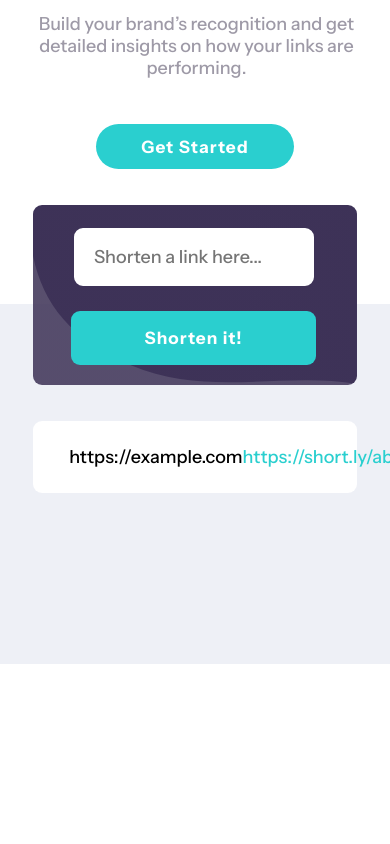
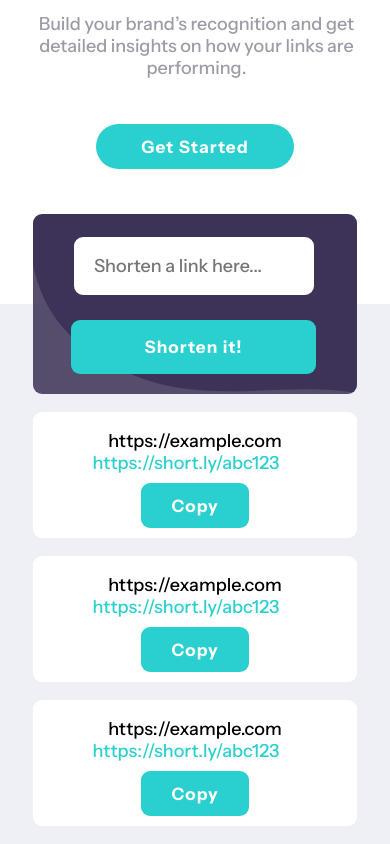
Before and after one commit to klaudiapalubska/URL-Shortening-API-Landing-Page, a website built with Parcel: page index.html in a window 390 px wide. Shown: the part 577-1421 px from the top of the page. Before the commit the page ends 1241 px from the top, so only its background shows below. Built offline with nearby package versions, Linux system fonts and the light colour scheme.

Commit message:
full responsive link section, fix bugs

```diff
--- a/index.html
+++ b/index.html
@@ -119,45 +119,76 @@
           />
         </div>
       </section>
-      <section class="shortener-section">
-        <div class="shortener-section__box">
-          <div class="shortener-section__shorten-it">
-            <div class="shortener-section__field">
+      <section class="shortener-form">
+        <div class="shortener-form__box">
+          <div class="shortener-form__shorten-it">
+            <div class="shortener-form__field">
               <input
-                class="shortener-section__input"
+                class="shortener-form__input"
                 type="text"
                 placeholder="Shorten a link here..."
               />
-              <p class="shortener-section__error-msg paragraph hidden">
+              <p class="shortener-form__error-msg paragraph hidden">
                 Please add a link
               </p>
             </div>
 
             <button
-              class="shortener-section__btn button button--primary-soft paragraph--interactive"
+              class="shortener-form__btn button button--primary-soft paragraph--interactive"
             >
               Shorten it!
             </button>
           </div>
-
-          <ul class="shortened-link__box">
-            <li class="shortened-link">
-              <p class="shortened-link__original paragraph">
+        </div>
+      </section>
+      <section class="shortener-results__bg">
+        <ul class="shortener-results__box">
+          <li class="shortener-results">
+            <p class="shortener-results__original paragraph">
               https://example.com
             </p>
-              <div class="shortened-link__copy-box">
-                <p class="shortened-link__short paragraph">
+            <div class="shortener-results__copy-box">
+              <p class="shortener-results__short paragraph">
                 https://short.ly/abc123
               </p>
               <button
-                  class="shortened-link__copy-button button button--primary-soft paragraph--interactive"
+                class="shortener-results__copy-button button button--primary-soft paragraph--interactive"
+              >
+                Copy
+              </button>
+            </div>
+          </li>
+          <li class="shortener-results">
+            <p class="shortener-results__original paragraph">
+              https://example.com
+            </p>
+            <div class="shortener-results__copy-box">
+              <p class="shortener-results__short paragraph">
+                https://short.ly/abc123
+              </p>
+              <button
+                class="shortener-results__copy-button button button--primary-soft paragraph--interactive"
+              >
+                Copy
+              </button>
+            </div>
+          </li>
+          <li class="shortener-results">
+            <p class="shortener-results__original paragraph">
+              https://example.com
+            </p>
+            <div class="shortener-results__copy-box">
+              <p class="shortener-results__short paragraph">
+                https://short.ly/abc123
+              </p>
+              <button
+                class="shortener-results__copy-button button button--primary-soft paragraph--interactive"
               >
                 Copy
               </button>
             </div>
           </li>
         </ul>
-        </div>
       </section>
       <section class="statistics-section"></section>
       <section class="get-started-section"></section>
--- a/src/sass/components/_shortened-links.scss
+++ b/src/sass/components/_shortened-links.scss
@@ -1,24 +1,46 @@
 @use "../abstracts/index" as a;
 
-.shortened-link {
+.shortener-results {
   @include a.center-flex;
   justify-content: space-between;
   width: 100%;
+  max-width: 84.375rem;
+  height: 4rem;
+  width: 83vw;
+  margin-top: 1rem;
+  padding: 0 2rem;
+  background-color: a.$neutral-0-color;
+  border-radius: a.$main-border-radius;
+  @include a.responsive(a.$mobile-breakpoint) {
+    flex-direction: column;
+    height: 6rem;
+    padding: 1rem;
+  }
+  @include a.responsive(a.$mobile-fix-breakpoint) {
+    height: 7rem;
+  }
+  &__bg {
+    background-color: a.$background-color;
+    padding-bottom: 1rem;
+  }
   &__box {
-    width: 83vw;
-    max-width: 84.375rem;
-    height: 4rem;
-    background-color: a.$neutral-0-color;
-    border-radius: a.$main-border-radius;
     @include a.center-flex;
-    margin-top: 2rem;
-    padding: 0 2rem;
+    flex-direction: column;
   }
   &__original {
-    // font-size: clamp(0.75rem, 2vw, 1rem);
+    @include a.responsive(a.$mobile-fix-breakpoint) {
+    }
   }
   &__copy-box {
     @include a.center-flex;
+    @include a.responsive(a.$mobile-breakpoint) {
+      justify-content: space-between;
+      flex-direction: row;
+      width: 100%;
+    }
+    @include a.responsive(a.$mobile-fix-breakpoint) {
+      flex-direction: column;
+    }
   }
   &__short {
     margin-right: 1rem;
@@ -27,5 +49,8 @@
   &__copy-button {
     width: 6rem;
     height: 2.5rem;
+    @include a.responsive(a.$mobile-fix-breakpoint) {
+      margin-top: 0.5rem;
+    }
   }
 }
--- a/src/sass/pages/_main-page.scss
+++ b/src/sass/pages/_main-page.scss
@@ -95,9 +95,9 @@
   }
 }
 
-.shortener-section {
+.shortener-form {
   background-color: a.$background-color;
-  height: 20rem;
+  height: 5rem;
   margin-top: var(--page-large-margin-top);
   @include a.center-flex;
   &__shorten-it {
@@ -111,7 +111,7 @@
     max-width: 84.375rem;
     height: 10rem;
     border-radius: a.$main-border-radius;
-    margin-top: -15rem;
+    margin-top: -5rem;
     @include a.center-flex;
     justify-content: flex-start;
     padding: 0 3rem;
```
Lines whose indentation alone changed are shown as unchanged.
